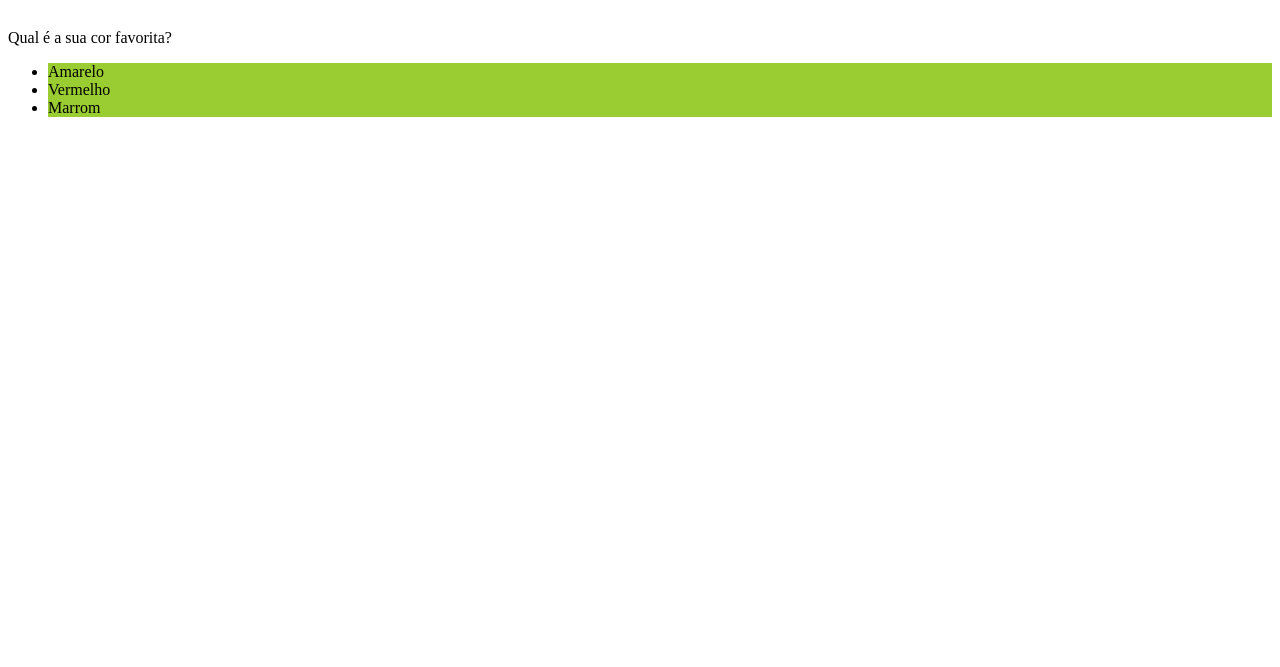
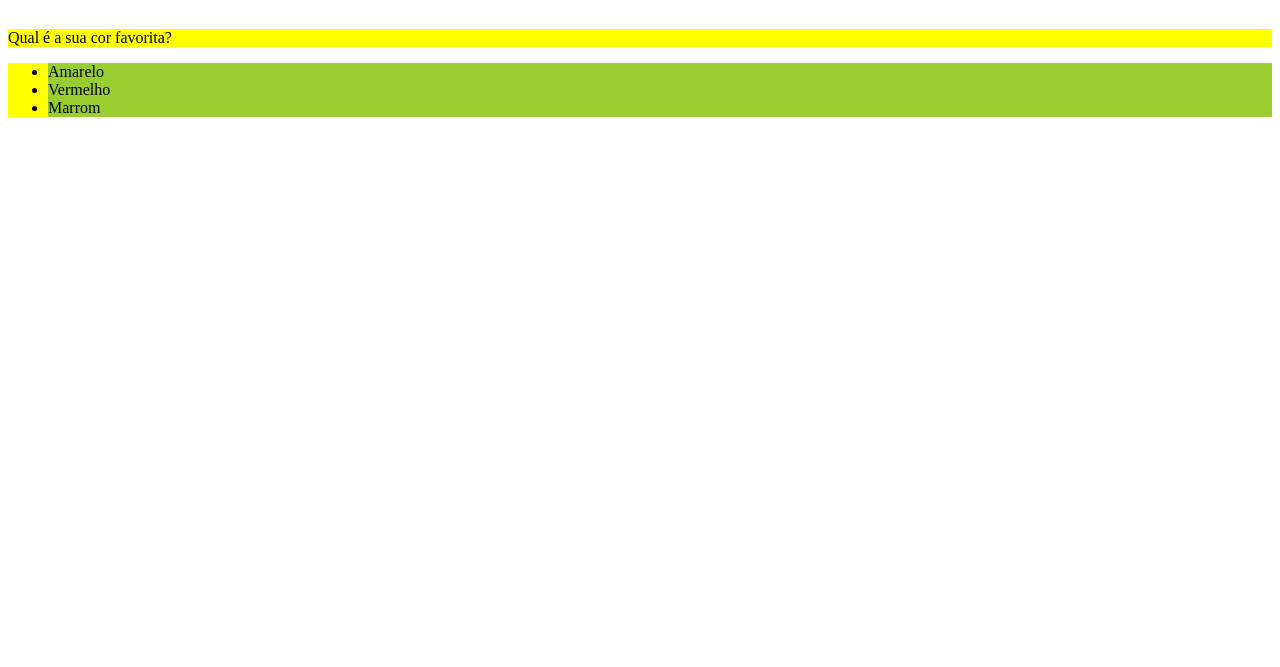
Before and after one commit to marcoPoloJr/Trybe-exercicios, a plain HTML site: page index.html in a window 1280 px wide. Shown: the part 133-800 px from the top of the page. Drawn offline with Linux system fonts and the light colour scheme.

Commit message:
Alteração dea

```diff
--- a/index.html
+++ b/index.html
@@ -11,13 +11,18 @@
         li{
             background-color: yellowgreen ;
         }
+
+        .background {
+            background-color: yellow;
+        }
+
     </style>
     <style></style>
   </head>
   <body>
     <h1>Exercícios 3.2</h1>
-    <p>Qual é a sua cor favorita?</p>
-    <ul>
+    <p class="background">Qual é a sua cor favorita?</p>
+    <ul class="background">
       <li>Amarelo</li>
       <li>Vermelho</li>
       <li>Marrom</li>
```
